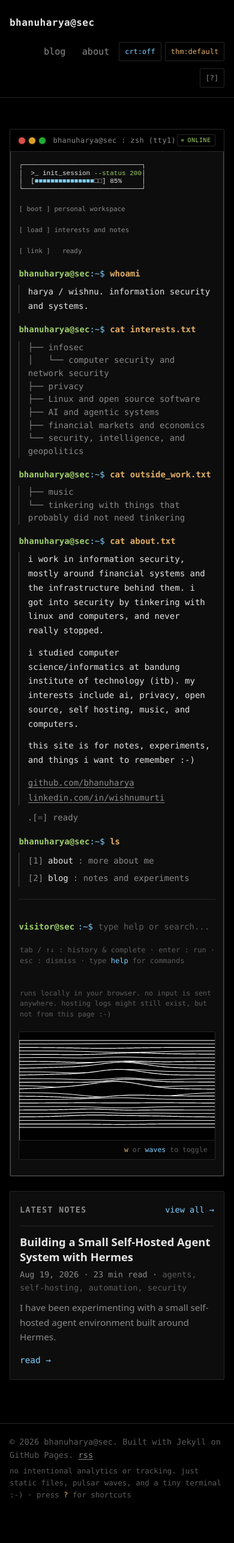
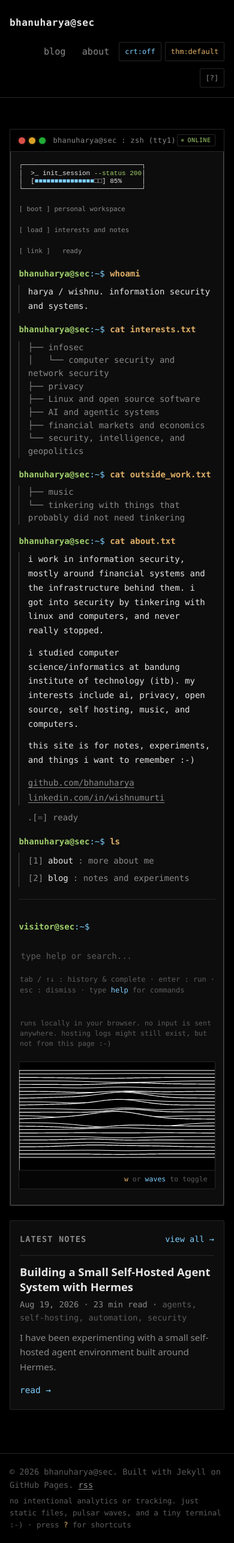
Before and after one commit to bhanuharya/bhanuharya.github.io, a Jekyll site: the page built from index.md, in a window 390 px wide. Shown: the whole page at 60% size. Built offline with Jekyll 4.4.1, drawn with Linux system fonts in a browser that asks for light colours; before the commit the page ends 2523 px from its top, so only the background shows below that.

Commit message:
fix(mobile): keep visitor prompt prefix together

```diff
--- a/_layouts/home.html
+++ b/_layouts/home.html
@@ -88,7 +88,7 @@ layout: default
     <form class="visitor-cli" data-visitor-cli autocomplete="off" novalidate>
       <div class="visitor-history" data-visitor-history aria-live="polite"></div>
       <div class="line visitor-cli-line">
-        <label class="prompt" for="visitor-command">visitor@sec</label><span class="loc">:~$</span>
+        <span class="cli-prefix"><label class="prompt" for="visitor-command">visitor@sec</label><span class="loc">:~$</span></span>
         <input id="visitor-command" role="combobox" name="command" type="text" spellcheck="false" autocapitalize="none" autocomplete="off" maxlength="128" aria-autocomplete="list" aria-controls="visitor-suggestions" aria-describedby="visitor-cli-help visitor-privacy" placeholder="type help or search...">
       </div>
       <div id="visitor-cli-help" class="visitor-cli-help">tab / ↑↓ : history &amp; complete · enter : run · esc : dismiss · type <span>help</span> for commands</div>
--- a/assets/css/style.css
+++ b/assets/css/style.css
@@ -483,7 +483,14 @@ main.wrap {
   display: flex;
   align-items: center;
   gap: 0.35rem;
-  flex-wrap: wrap;
+  flex-wrap: nowrap;
+}
+
+.visitor-cli-line .cli-prefix {
+  display: inline-flex;
+  align-items: center;
+  flex: 0 0 auto;
+  white-space: nowrap;
 }
 
 .visitor-cli-line .prompt {
@@ -1450,6 +1457,16 @@ main.wrap {
     padding: 1rem 0.9rem 1.2rem;
     font-size: 14px;
   }
+
+  .visitor-cli-line {
+    flex-wrap: wrap;
+  }
+
+  .visitor-cli-line input {
+    flex-basis: 100%;
+    width: 100%;
+  }
+
   .banner {
     font-size: 11px;
   }
```
